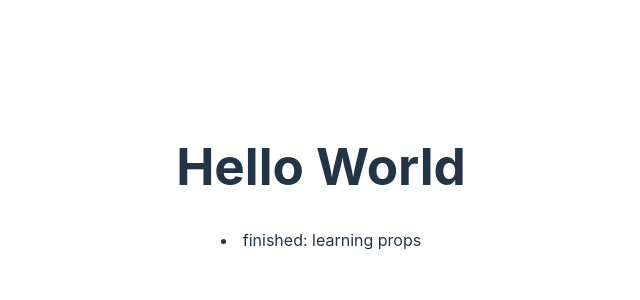
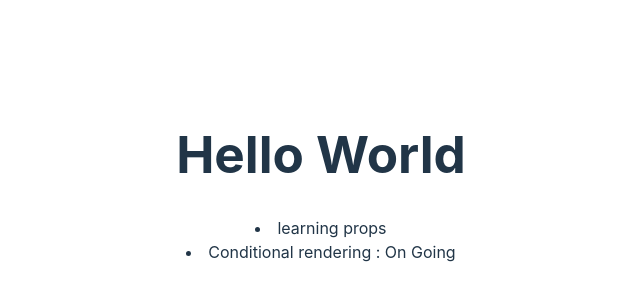
Before and after one commit to AskatAsh/React-JS-Practice, a React (Vite) app in the folder first-react/: page / in a window 1280 px wide. Shown: the part 222-522 px from the top of the page, without its empty margins (319-959 px from the left). Built offline with nearby package versions, Linux system fonts and the light colour scheme.

Commit message:
used && and || operator for conditional rendering

```diff
--- a/first-react/src/Todo.jsx
+++ b/first-react/src/Todo.jsx
@@ -7,8 +7,13 @@
 //     }
 // }
 
+// export default function Todo({task, isDone}){
+//         return <li>{isDone ? "finished" : "ON going"}: {task}</li>
+// }
+
+// export default function Todo({task, isDone}){
+//     return <li>{task} {isDone && ": Done"}</li>
+// }
 export default function Todo({task, isDone}){
-    if(isDone){
-        return <li>{isDone ? "finished" : "ON going"}: {task}</li>
-    }
+    return <li>{task} {isDone || ": On Going"}</li>
 }
```
